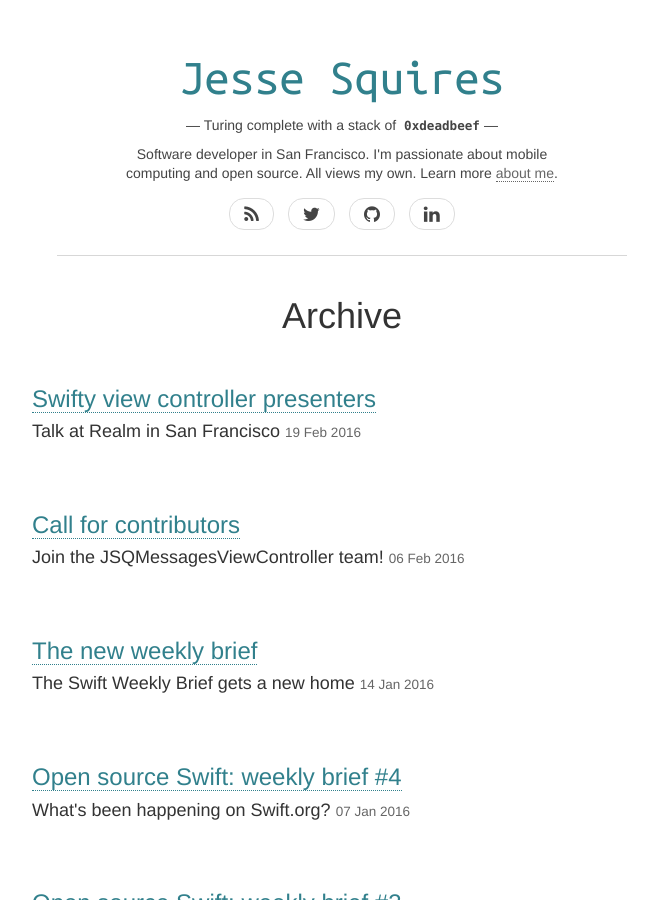
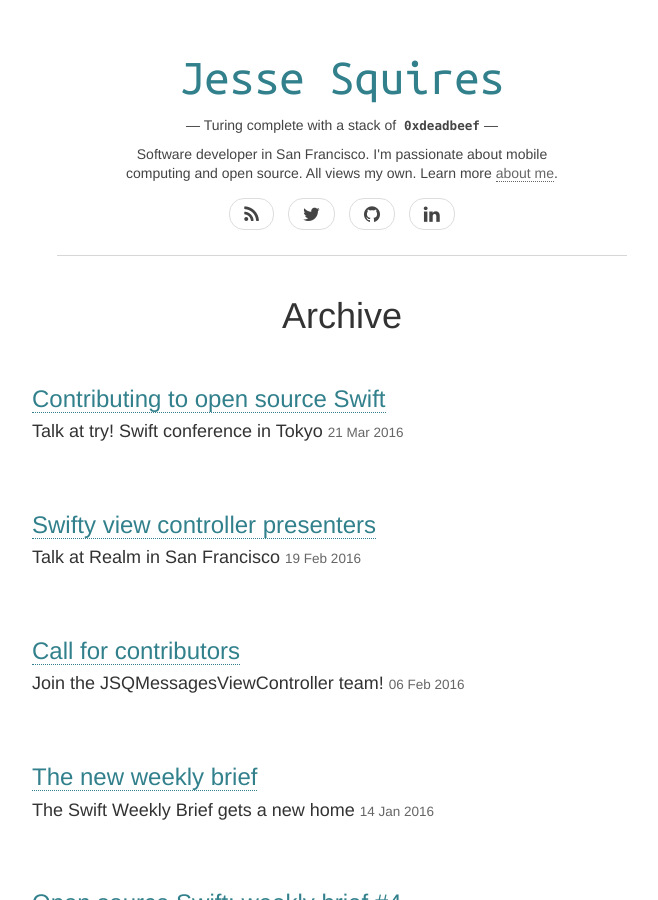
Before and after one commit to jessesquires/jessesquires.com, a Jekyll site: the page built from archive.html, in a window 1280 px wide and 900 px high. Shown: the whole window, without its empty margins (298-956 px from the left). Built offline with Jekyll 4.4.1, drawn with Linux system fonts in a browser that asks for light colours; nearby versions of some CDN libraries; some of the changed lines change nothing that is shown.

Commit message:
new post. try! swift talk.

```diff
--- a/_drafts/2016-03-21-contributing-to-swift.md
+++ b/_posts/2016-03-21-contributing-to-swift.md
@@ -4,7 +4,7 @@ title: Contributing to open source Swift
 subtitle: Talk at try! Swift conference in Tokyo
 ---
 
-Earlier this month I had the incredible opportunity to speak at the [try! Swift conference](http://www.tryswiftconf.com/en) in Tokyo, Japan. 🇯🇵 It was such a fun and rewarding experience. A [video of the talk](https://realm.io/news/) is now online over at [Realm's](https://realm.io) blog, where it is synced with my [slides](https://speakerdeck.com/jessesquires/contributing-to-open-source-swift). If you have not already seen it, go check it out!
+Earlier this month I had the incredible opportunity to speak at the [try! Swift conference](http://www.tryswiftconf.com/en) in Tokyo, Japan. 🇯🇵 It was such a fun and rewarding experience. A [video of the talk](https://realm.io/news/tryswift-jesse-squires-contributing-open-source-swift/) is now online over at [Realm's](https://realm.io) blog, where it is synced with my [slides](https://speakerdeck.com/jessesquires/contributing-to-open-source-swift). If you have not already seen it, go check it out!
 
 <!--excerpt-->
 
@@ -15,7 +15,7 @@ The speakers met with the translation team multiple times to review our slide de
 
 Because of this, you will notice that I'm speaking somewhat slowly during the presentation and pausing often. And so for me personally, it feels a bit awkward when I watch this. Nonetheless, I think the talk was really well received. If you have any feedback, I would love to hear it. [Let me know!](https://twitter.com/jesse_squires) 😄
 
-Also, one part of preparing for the live translation was providing a rough transcript before the conference. You can find all of my talk materials [on GitHub](https://github.com/jessesquires/talks). And as always, Realm's [transcript](https://realm.io/news/) of the talk is excellent. 🙌
+Also, one part of preparing for the live translation was providing a rough transcript before the conference. You can find all of my talk materials [on GitHub](https://github.com/jessesquires/talks). And as always, Realm's [transcript](https://realm.io/news/tryswift-jesse-squires-contributing-open-source-swift/) of the talk is excellent. 🙌
 
 ### Thoughts
 
```
